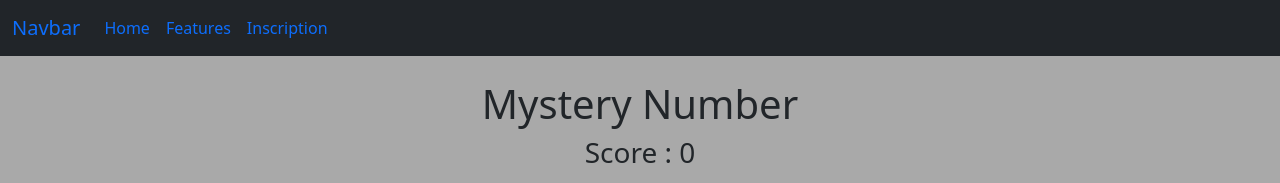
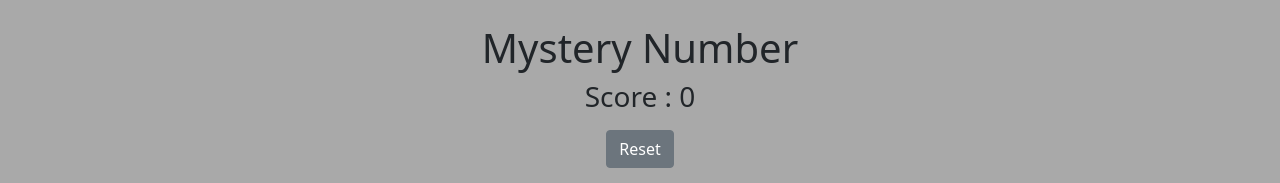
Before and after one commit to GuidtJ/Mystery-Number-2023, a plain HTML site: page index.html in a window 1280 px wide. Shown: the top 183 px of the page. Drawn offline with nearby package versions, Linux system fonts and the light colour scheme.

Commit message:
navbar masquée

```diff
--- a/index.html
+++ b/index.html
@@ -12,7 +12,7 @@
 </head>
 
 <body>
-    <nav class="navbar navbar-expand-lg bg-dark">
+    <!-- <nav class="navbar navbar-expand-lg bg-dark">
         <div class="container-fluid">
           <a class="navbar-brand" href="#">Navbar</a>
           <button class="navbar-toggler" type="button" data-bs-toggle="collapse" data-bs-target="#navbarNav" aria-controls="navbarNav" aria-expanded="false" aria-label="Toggle navigation">
@@ -32,7 +32,7 @@
             </ul>
           </div>
         </div>
-      </nav>
+      </nav> -->
     <!-- Titre principal -->
 <h1 class="text-center mt-4">Mystery Number</h1>
 
```
